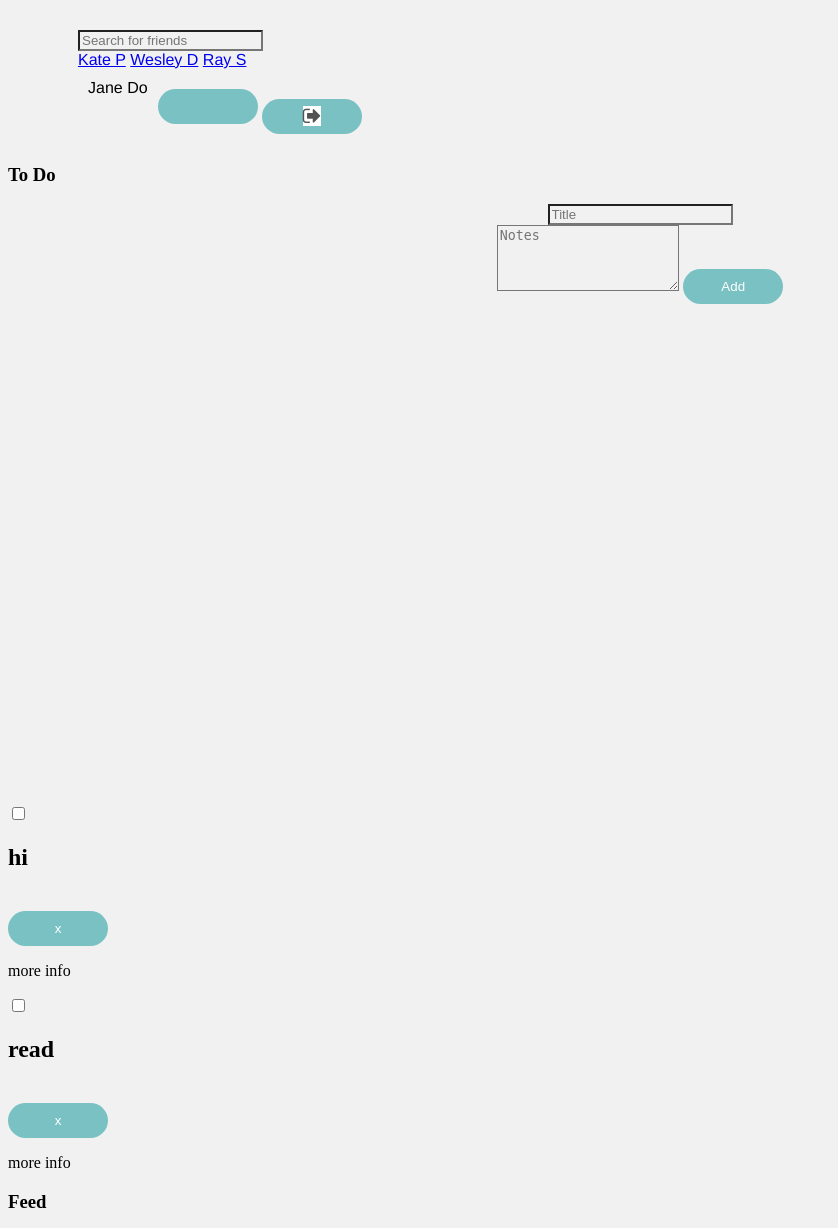
After one commit to ElijahAA/HackiethonBackend, a Flask app: page /todo in a window 1280 px wide. The commit adds this page. Shown: the top 1228 px of the page, without its empty margins (0-838 px from the left). Run offline with Flask 2, Linux system fonts and the light colour scheme; data that the repository does not hold is empty.

Commit message:
major changes

```diff
--- a/app/__init__.py
+++ b/app/__init__.py
@@ -3,6 +3,7 @@ from config import Config
 from flask_sqlalchemy import SQLAlchemy
 from flask_migrate import Migrate
 from flask_login import LoginManager
+from flask_avatar import Avatars
 
 app = Flask(__name__)
 app.config.from_object(Config)
--- a/app/routes.py
+++ b/app/routes.py
@@ -1,7 +1,9 @@
 from app import app, db
 from datetime import datetime
-from flask import request, redirect, url_for, render_template
+import os, secrets
+from flask import request, redirect, url_for, render_template, send_from_directory
 from flask_login import current_user, login_user, logout_user, login_required
+from flask_avatars import Avatars
 from app.models import User, Todo
 
 
@@ -103,14 +105,12 @@ def unfollow(username):
     pass
 
 
-@app.route('/edit-profile', methods=['POST', 'GET'])
-def editProfile():
-    # TODO insert picture here please
-    # TODO also somehow make this work please
-    bio = request.form['bio']
-    username = request.form['username']
-    first_name = request.form['first_name']
-    last_name = request.form['last_name']
-    email = request.form['email']
 
-    return redirect(f'/profile/{current_user.username}')
+@app.errorhandler(404)
+def not_found_error(error):
+    return render_template('404.html'), 404
+
+
+@app.errorhandler(500)
+def internal_error(error):
+    return render_template('500.html'), 500
--- a/app/templates/login.html
+++ b/app/templates/login.html
@@ -12,7 +12,7 @@
 <body>
 <form class='form' method="POST">
     {% if error %}
-        <p class='error'>{{ error}}</p>
+        <p class='error'>{{ error }}</p>
     {% endif %}
     <div class='form-group'>
         <label for="username">Username</label>
--- /dev/null
+++ b/app/templates/todo.html
@@ -0,0 +1,201 @@
+<!DOCTYPE html>
+<html lang="en">
+<head>
+  <title>Home</title>
+  <meta charset="utf-8">
+  <meta name="viewport" content="width=device-width, initial-scale=1">
+  <link rel="stylesheet" href="style.css">
+  <link href="https://fonts.googleapis.com/css2?family=Roboto:ital,wght@0,100;0,300;0,900;1,100&display=swap" rel="stylesheet">
+  <link rel="stylesheet" href="https://cdnjs.cloudflare.com/ajax/libs/font-awesome/4.7.0/css/font-awesome.min.css">
+</head>
+<ul class='nav'>
+  <!-- <li><a class='active' href="todo.html">Home</a></li> -->
+  <!-- <li><input type="text" class='search-input' placeholder="Search for friends" autofocus></li> -->
+  <div class='sign-out'>
+    <div class="dropdown">
+        <input
+          onclick="myFunction()"
+          class='search-input'
+          id="myInput"
+          type="text"
+          placeholder="Search for friends"
+          autofocus
+          onkeyup="filterFunction()"
+        >
+      <div id="myDropdown" class="dropdown-content">
+        <a href="user.html">Kate P</a>
+        <a href="user.html">Wesley D</a>
+        <a href="user.html">Ray S</a>
+      </div>
+    </div>
+    <li class='user'>Jane Do</li>
+    <button class='button5'>
+      <a href="profile.html">
+        <div class='_profile'>
+          <div class='_head'></div>
+          <div class='_body'></div>
+        </div>
+      </a>
+    </button>
+    <button class='button5'>
+      <a href="index.html">
+        <i class="fa fa-sign-out"
+          style="font-size: 20px;
+                color: #525252;
+                background-color: white;"
+          aria-hidden="true"></i>
+      </a>
+    </button>
+  </div>
+</ul>
+
+<script>
+/* When the user clicks on the button,
+toggle between hiding and showing the dropdown content */
+function myFunction() {
+  document.getElementById("myDropdown").classList.toggle("show");
+}
+
+function listDissapear() {
+  document.getElementById("myDropdown").classList.toggle("unshow");
+}
+
+function filterFunction() {
+  var input, filter, ul, li, a, i;
+  input = document.getElementById("myInput");
+  filter = input.value.toUpperCase();
+  div = document.getElementById("myDropdown");
+  a = div.getElementsByTagName("a");
+  for (i = 0; i < a.length; i++) {
+    txtValue = a[i].textContent || a[i].innerText;
+    if (txtValue.toUpperCase().indexOf(filter) > -1) {
+      a[i].style.display = "";
+    } else {
+      a[i].style.display = "none";
+    }
+  }
+}
+</script>
+
+<!-- <header id=name>To Do</header>
+<body>
+  <div id=title></div>
+  <div>
+  <div class='form'>
+    <div class ='todo'>
+      <input type="text" class='title-input' placeholder="Title" autofocus>
+      <br />
+      <textarea class='notes-input' rows="4" placeholder="Notes"></textarea>
+      <button class='button2'>Add</button>
+    </div>
+  </div>
+  <div class='todo-list'>
+    <div class ='todo-item'>
+      <input class='checkbox' type="checkbox"/>
+      <div class='todo-writing'>
+        <h2 class='heading' contentEditable="true">hi</h2>
+        <button class='button4'>x</button>
+        <p class='notes' contentEditable="true">more info</p>
+      </div>
+    </div>
+    <div class ='todo-item'>
+      <input class='checkbox' type="checkbox"/>
+      <div class='todo-writing'>
+        <h2 class='heading' contentEditable="true">read</h2>
+        <button class='button4'>x</button>
+        <p class='notes' contentEditable="true">more info</p>
+      </div>
+    </div>
+  </div>
+  </div>
+</body> -->
+
+<div class='grid-container' id='test'>
+    <div class='container'>
+        <div class='grid-item'>
+          <div class='todo-list'>
+            <h3>To Do</h3>
+            <div class='form'>
+              <div class ='todo'>
+                <input type="text" class='title-input' placeholder="Title" autofocus>
+                <br />
+                <textarea class='notes-input' rows="4" placeholder="Notes"></textarea>
+                <button class='button2'>Add</button>
+              </div>
+            </div>
+            <div class ='todo-item'>
+              <input class='checkbox' type="checkbox"/>
+              <div class='todo-writing'>
+                <h2 class='heading' contentEditable="true">hi</h2>
+                <button class='button4'>x</button>
+                <p class='notes' contentEditable="true">more info</p>
+              </div>
+            </div>
+            <div class ='todo-item'>
+              <input class='checkbox' type="checkbox"/>
+              <div class='todo-writing'>
+                <h2 class='heading' contentEditable="true">read</h2>
+                <button class='button4'>x</button>
+                <p class='notes' contentEditable="true">more info</p>
+              </div>
+            </div>
+          </div>
+      </div>
+    </div>
+    <div class='container'>
+      <div class='grid-item'>
+        <div class='feed'>
+          <h3>Feed</h3>
+          <div class='feed-item'>
+            <img class='profile-picture' src='lisa.jpg' alt="Profile picture" />
+            <div class='feed-writing'>
+              <div class='feed-heading'>
+                <h2 class='heading1'>Kelly P</h2>
+                <i class="fa fa-heart" style="font-size:15px;
+                color:pink;
+                background-color:transparent;"></i>
+              </div>
+              <div class='task-item'>
+                <div class="check">
+                <p class='notes'></div>Finish workout</p>
+              </div>
+            </div>
+          </div>
+          <div class='feed-item'>
+            <img class='profile-picture' src='lisa.jpg' alt="Profile picture" />
+            <div class='feed-writing'>
+              <div class='feed-heading'>
+                <h2 class='heading1'>Hailey O</h2>
+                <i class="fa fa-heart" style="font-size:15px;
+                color:pink;
+                background-color:transparent;"></i>
+              </div>
+              <div class='task-item'>
+                <div class="check">
+                <p class='notes'></div>Do research for assignment</p>
+              </div>
+            </div>
+          </div>
+        </div>
+      </div>
+    </div>
+    <div class='container'>
+      <div class='grid-item'>
+        <div class='notifications'>
+          <h3>Notifications</h3>
+          <div class='notification-item'>
+            <p class='notes'>Steven D completed preparing for his presentation</p>
+            <br/>
+            <p class='notif-text'>{timestamp}</p>
+          </div>
+          <div class='notification-item'>
+            <p class='notes'>Steven D completed preparing for his presentation</p>
+            <br/>
+            <p class='notif-text'>{timestamp}</p>
+          </div>
+        </div>
+    </div>
+  </div>
+</div>
+
+</html>
```
Also changed, not shown: app/templates/404.html (added, +19 -0 lines), app/templates/500.html (added, +23 -0 lines), app/templates/editProfile.html (added, +49 -0 lines), app/templates/profile.html (added, +53 -0 lines), requirements.txt (line endings or trailing spaces).
